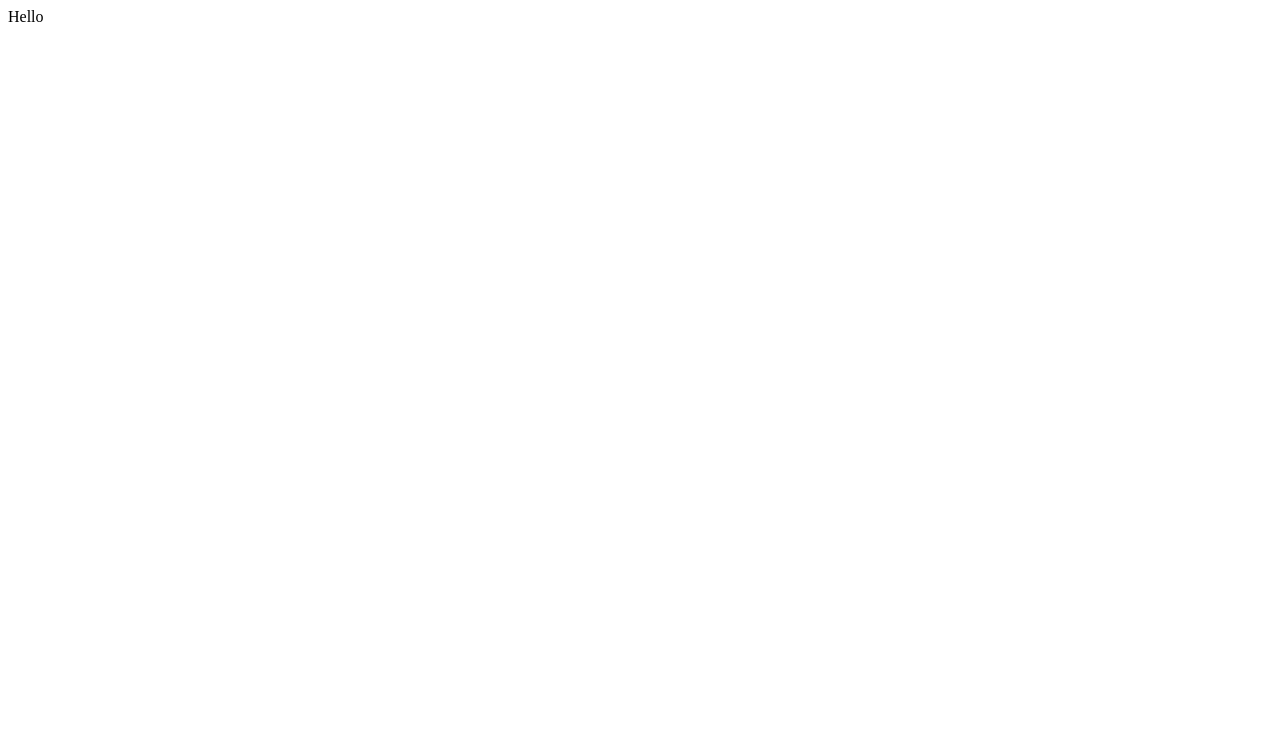
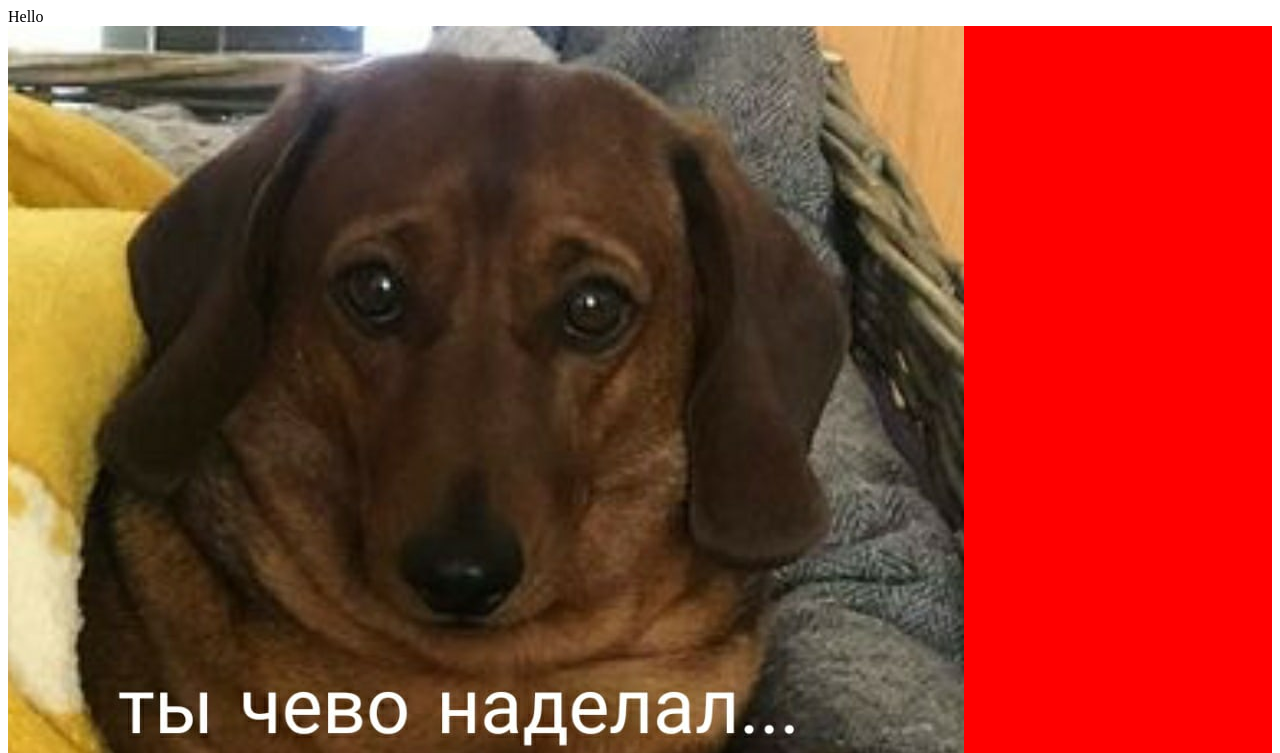
Before and after one commit to narodstream/lesson_r1on, a React (Vite) app: page / in a window 1280 px wide. Shown: the top 753 px of the page. Built offline with nearby package versions, Linux system fonts and the light colour scheme.

Commit message:
LESSON06

```diff
--- a/src/App.jsx
+++ b/src/App.jsx
@@ -1,9 +1,19 @@
-import { useState } from 'react'
+//import { TEST1, TEST2 } from './test';
+import './index.css';
+import Dog from './dog.jpg';
+
+import { hello2 } from './myFolder';
+import { hello } from './myFolder/hello';
+
+console.log(hello2, hello);
 
 function App() {
   return (
     <>
       Hello
+      <div className='hello'>
+      <img src={Dog} />
+    </div>
     </>
   )
 }
--- /dev/null
+++ b/src/index.css
@@ -0,0 +1,3 @@
+.hello {
+    background: red;
+}
--- /dev/null
+++ b/src/myFolder/hello.js
@@ -0,0 +1 @@
+export const hello = 5;
--- /dev/null
+++ b/src/myFolder/index.js
@@ -0,0 +1 @@
+export const hello2 = 6;
--- /dev/null
+++ b/src/test.jsx
@@ -0,0 +1,22 @@
+export const TEST1 = 5;
+export const TEST2 = 6;
+
+// export const Test3 = () => {
+
+// };
+
+// export function Test4() {
+
+// }
+
+// export class Test5 {
+
+// }
+
+// export { TEST1, TEST2 };
+
+const TEST5 = 7;
+
+export default TEST5;
+
+// import / export
```
Also changed, not shown: src/dog.jpg (added).
